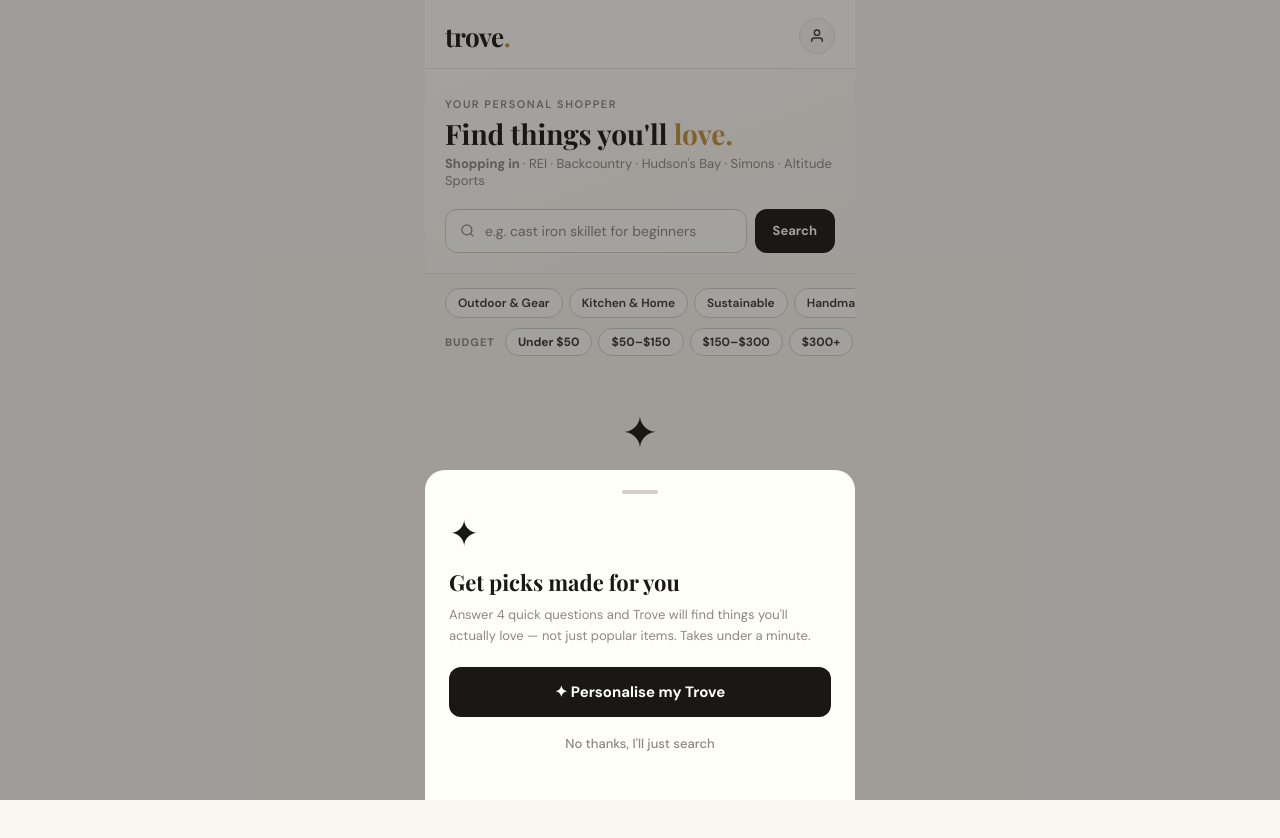
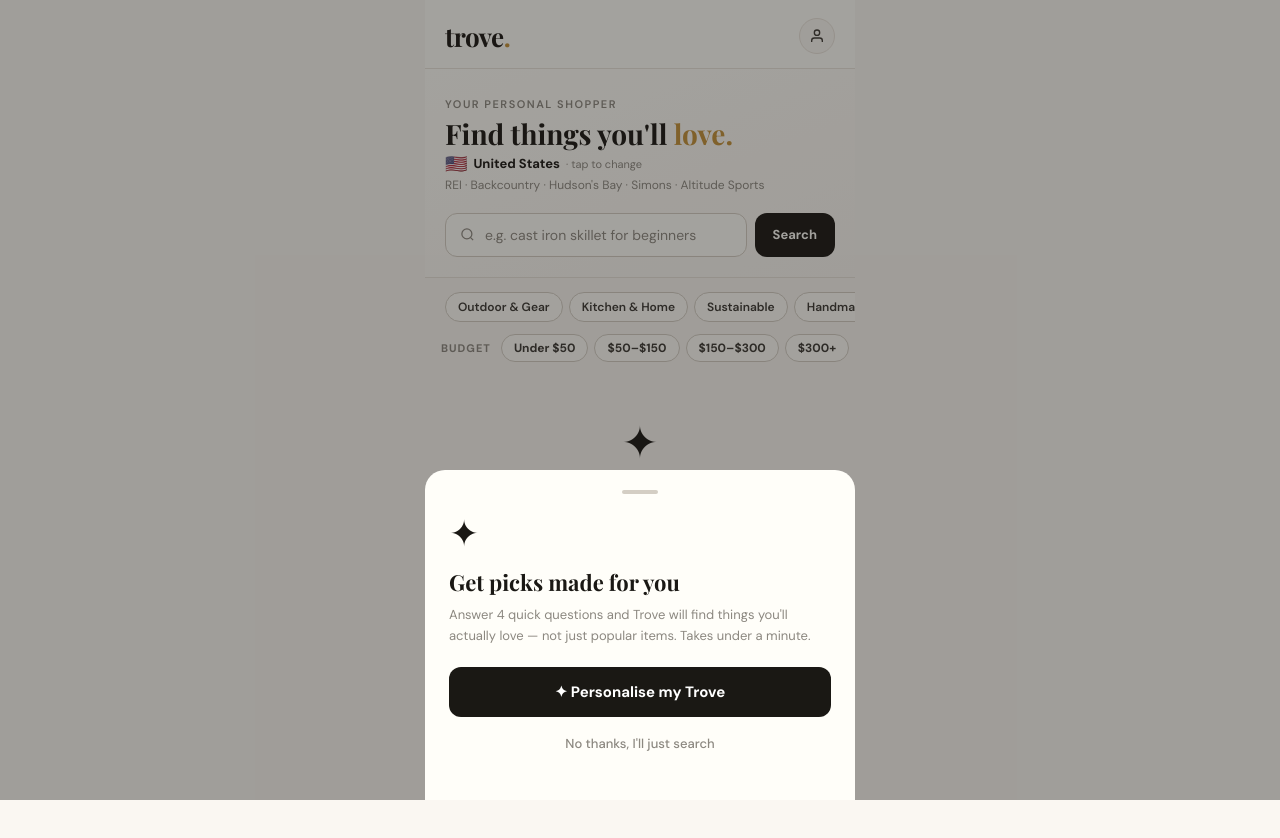
Before and after one commit to mikebkr-eng/trove, a React (Vite) app: page / in a window 1280 px wide. Shown: the top 838 px of the page. Built offline with nearby package versions, Linux system fonts and the light colour scheme.

Commit message:
Update App.jsx

```diff
--- a/src/App.jsx
+++ b/src/App.jsx
@@ -332,7 +332,7 @@
   .country-currency { font-size: 12px; color: var(--muted); font-weight: 500; }
 
   .price-filter-row {
-    display: flex; gap: 6px; padding: 10px 20px 0; overflow-x: auto; scrollbar-width: none;
+    display: flex; gap: 6px; padding: 12px 16px 4px; overflow-x: auto; scrollbar-width: none;
   }
   .price-filter-row::-webkit-scrollbar { display: none; }
   .price-chip {
@@ -363,7 +363,7 @@
   .section-sub { font-size: 12px; color: var(--muted); font-weight: 500; }
 
   /* ── PRODUCT CARD ── */
-  .products-grid { padding: 0 20px; display: flex; flex-direction: column; gap: 12px; }
+  .products-grid { padding: 0 16px; display: flex; flex-direction: column; gap: 16px; }
   .product-card {
     background: var(--warm-white); border-radius: 14px;
     border: 1px solid var(--border); box-shadow: var(--card-shadow);
@@ -374,7 +374,7 @@
     from { opacity: 0; transform: translateY(12px); }
     to { opacity: 1; transform: translateY(0); }
   }
-  .product-card-body { padding: 16px; }
+  .product-card-body { padding: 20px; }
   .product-store-row {
     display: flex; align-items: center; justify-content: space-between;
     margin-bottom: 10px;
@@ -1073,9 +1073,20 @@
                   Find things you'll <span>love.</span>
                 </div>
                 <div className="discover-sub">
-                  {tasteProfile?.scanCount > 0
-                    ? <><strong>Based on {tasteProfile.scanCount} scans</strong> · Shopping in {locale.country}</>
-                    : <><strong>Shopping in {locale.country}</strong> · {featuredStores.join(" · ")}</>}
+                  <button onClick={() => setShowCountryPicker(true)} style={{
+                    background:"none", border:"none", cursor:"pointer", padding:0,
+                    fontFamily:"DM Sans,sans-serif", textAlign:"left",
+                    display:"inline-flex", alignItems:"center", gap:6, marginBottom:4,
+                  }}>
+                    <span style={{fontSize:18, lineHeight:1}}>{locale.flag}</span>
+                    <strong style={{color:"var(--ink)", fontSize:13}}>{locale.name}</strong>
+                    <span style={{fontSize:11, color:"var(--muted)"}}>· tap to change</span>
+                  </button>
+                  <div style={{fontSize:12, color:"var(--muted)"}}>
+                    {tasteProfile?.scanCount > 0
+                      ? `Based on ${tasteProfile.scanCount} scans`
+                      : featuredStores.join(" · ")}
+                  </div>
                 </div>
                 <div className="search-row">
                   <div className="search-box">
@@ -1166,7 +1177,7 @@
 
               {!loading && products.length > 0 && (
                 <>
-                  <div className="section-header">
+                  <div className="section-header" style={{marginTop: 8}}>
                     <div>
                       <div className="section-title">
                         {query ? `Results for "${query}"` : "Picked for you"}
```
